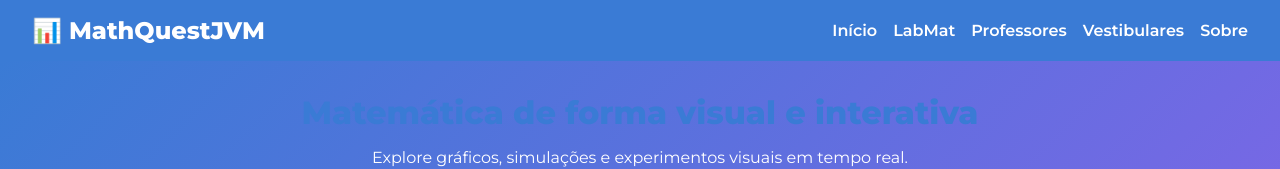
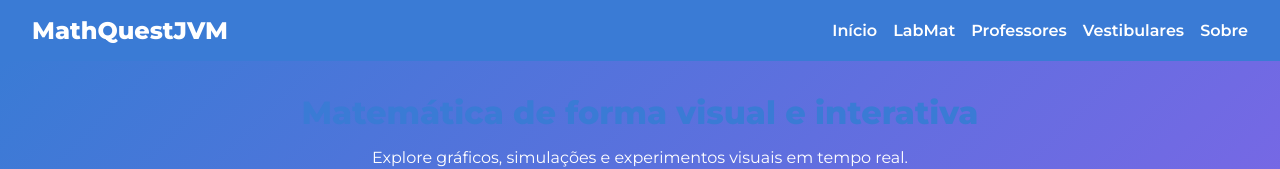
Before and after one commit to Triz2I/MathQuestJVM, a plain HTML site: page index.html in a window 1280 px wide. Shown: the top 169 px of the page. Drawn offline with nearby package versions, Linux system fonts and the light colour scheme.

Commit message:
Logo prncpal

```diff
--- a/index.html
+++ b/index.html
@@ -12,7 +12,7 @@
 <body>
   <!-- Header -->
   <header>
-    <h1>📊 MathQuestJVM</h1>
+    <h1> MathQuestJVM</h1>
     <nav>
       <ul>
         <li><a href="#">Início</a></li>
```
